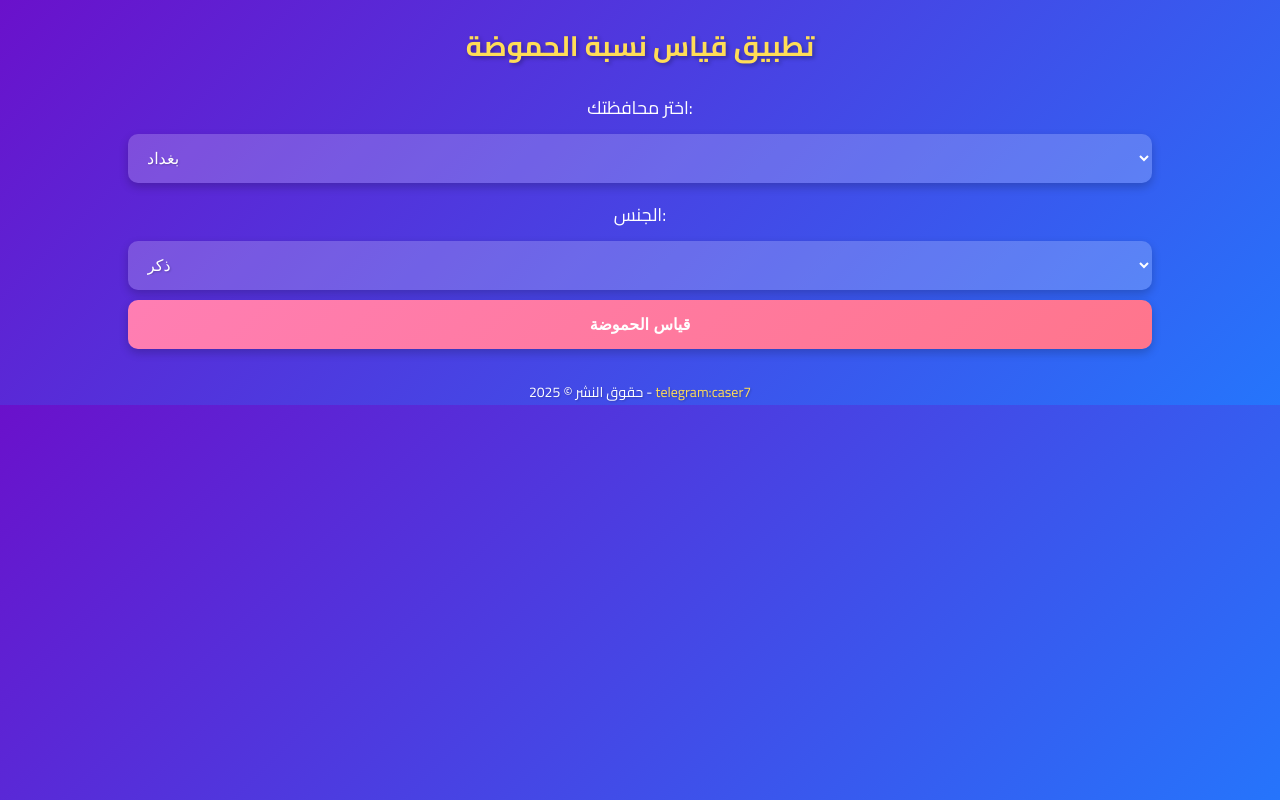
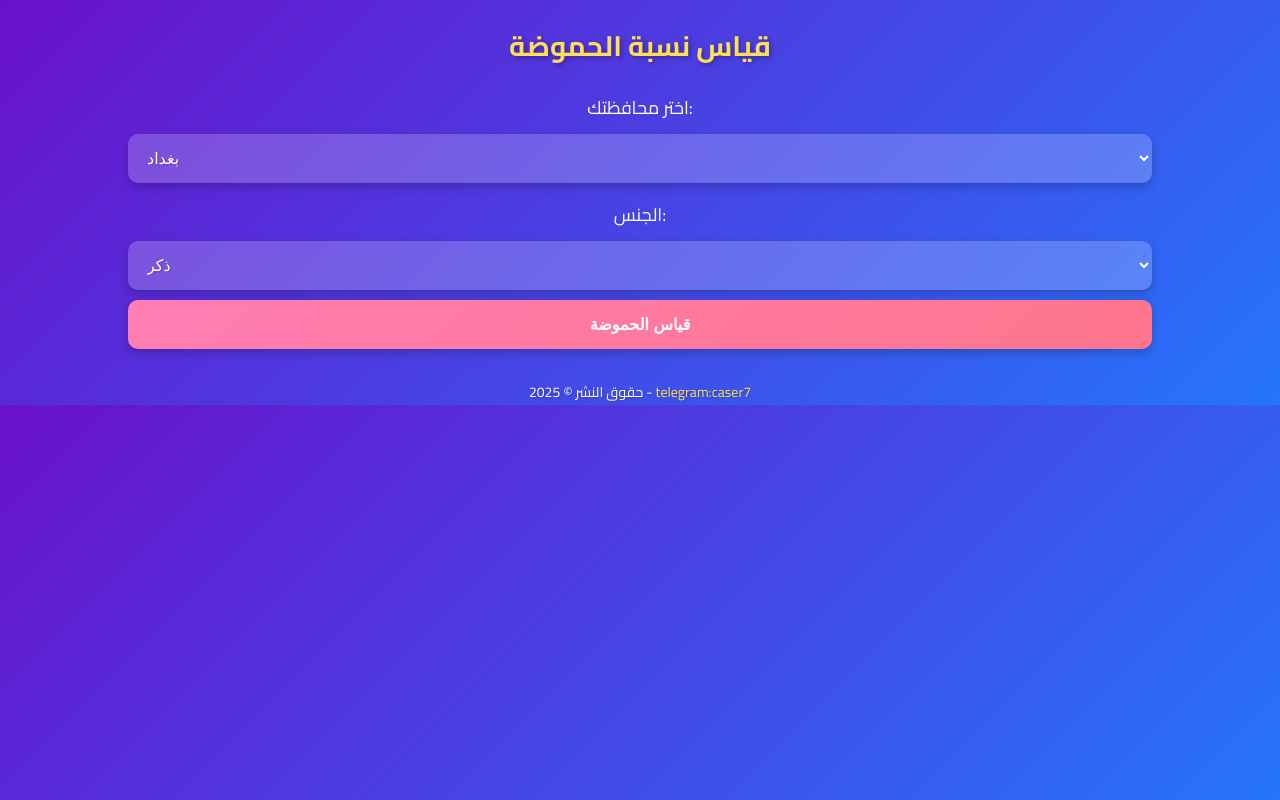
Before and after one commit to Sportsore/Hmota, a plain HTML site: page index.html in a window 1280 px wide. Drawn offline with Linux system fonts and the light colour scheme.

Commit message:
Update index.html

```diff
--- a/index.html
+++ b/index.html
@@ -131,7 +131,7 @@
     </style>
 </head>
 <body>
-    <h1>تطبيق قياس نسبة الحموضة</h1>
+    <h1>قياس نسبة الحموضة</h1>
 
     <div id="form-section">
         <label for="province">اختر محافظتك:</label>
```
